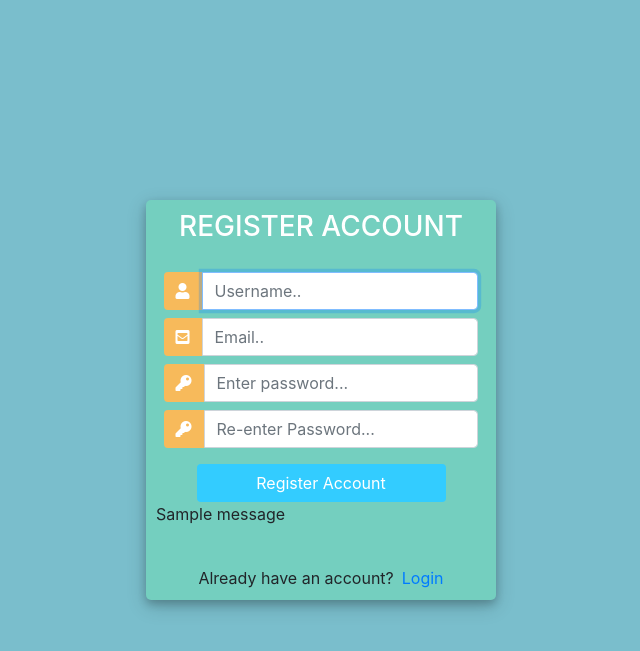
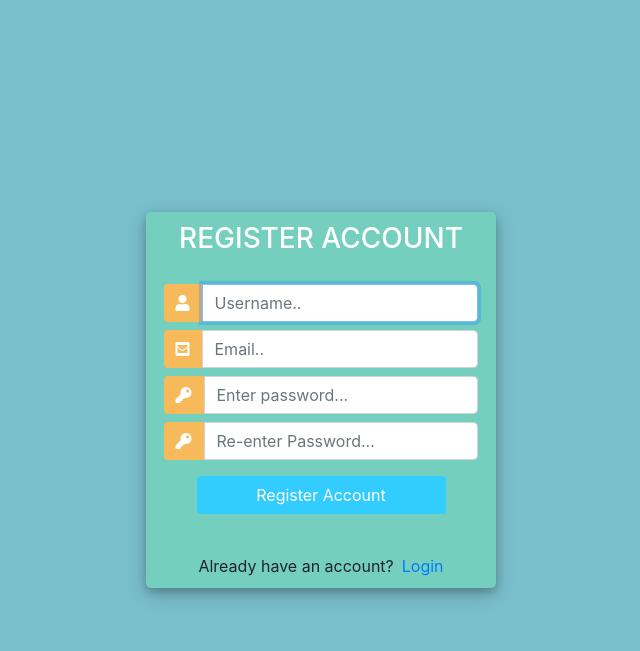
Before and after one commit to Arpit7272/crm, a Django app: page /signup/ in a window 1280 px wide. Shown: the top 651 px of the page, without its empty margins (319-959 px from the left). Run offline with Django 3.2, Linux system fonts and the light colour scheme; one stand-in notice (Sample message) is shown; some libraries are stand-ins or nearby versions.

Commit message:
issue1-resolution

```diff
--- a/crm1/templates/crm1/signup.html
+++ b/crm1/templates/crm1/signup.html
@@ -115,10 +115,10 @@
                         </div>
                     </form>
                 </div>
-                {{form.errors}}
-                {% for message in messages %}
-                <p>{{message}}</p>
-                {% endfor %}
+                <div class="d-flex justify-content-center">
+					<p>{{form.errors}}</p>
+				</div>
+
                 <div class="mt-4">
                     <div class="d-flex justify-content-center links">
                         Already have an account? <a href="{% url 'login' %}" class="ml-2">Login</a>
```
Also changed, not shown: crm1/templates/crm1/signin.html (+25 -9 lines), db.sqlite3.
